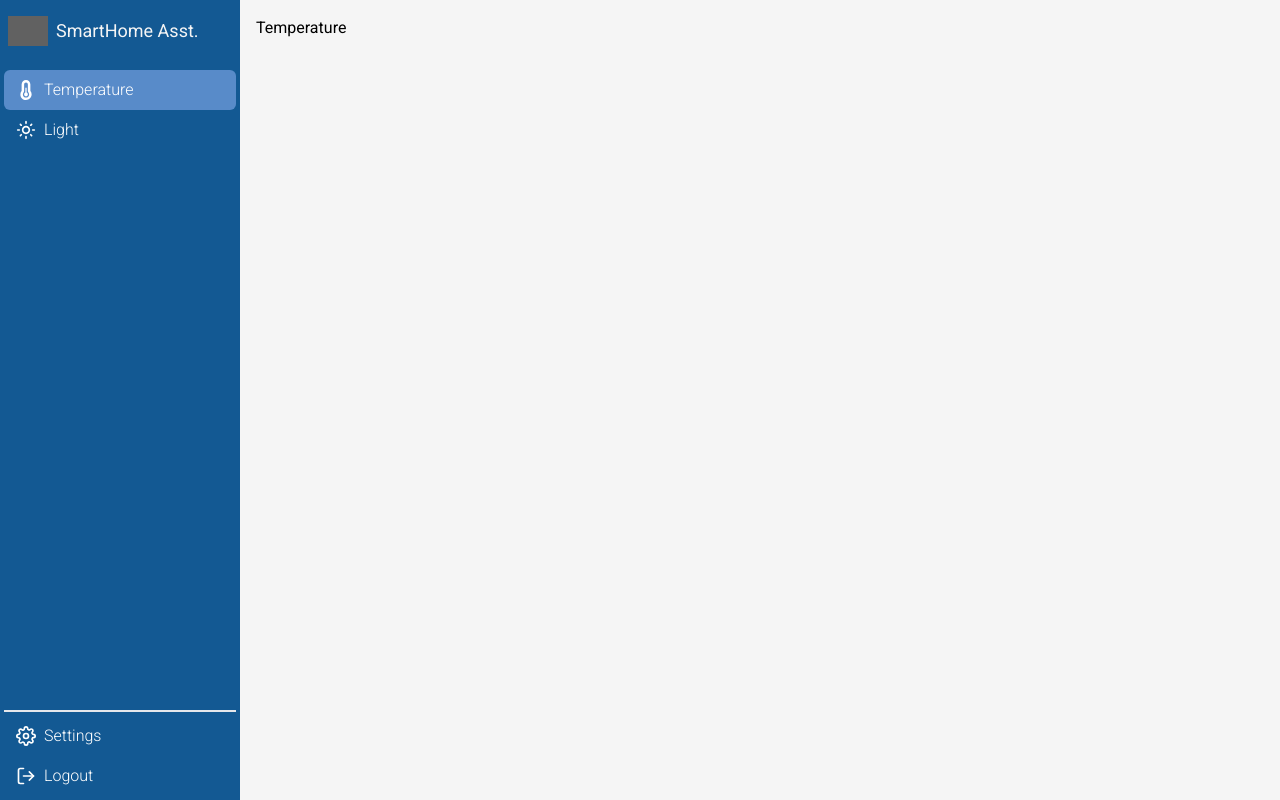
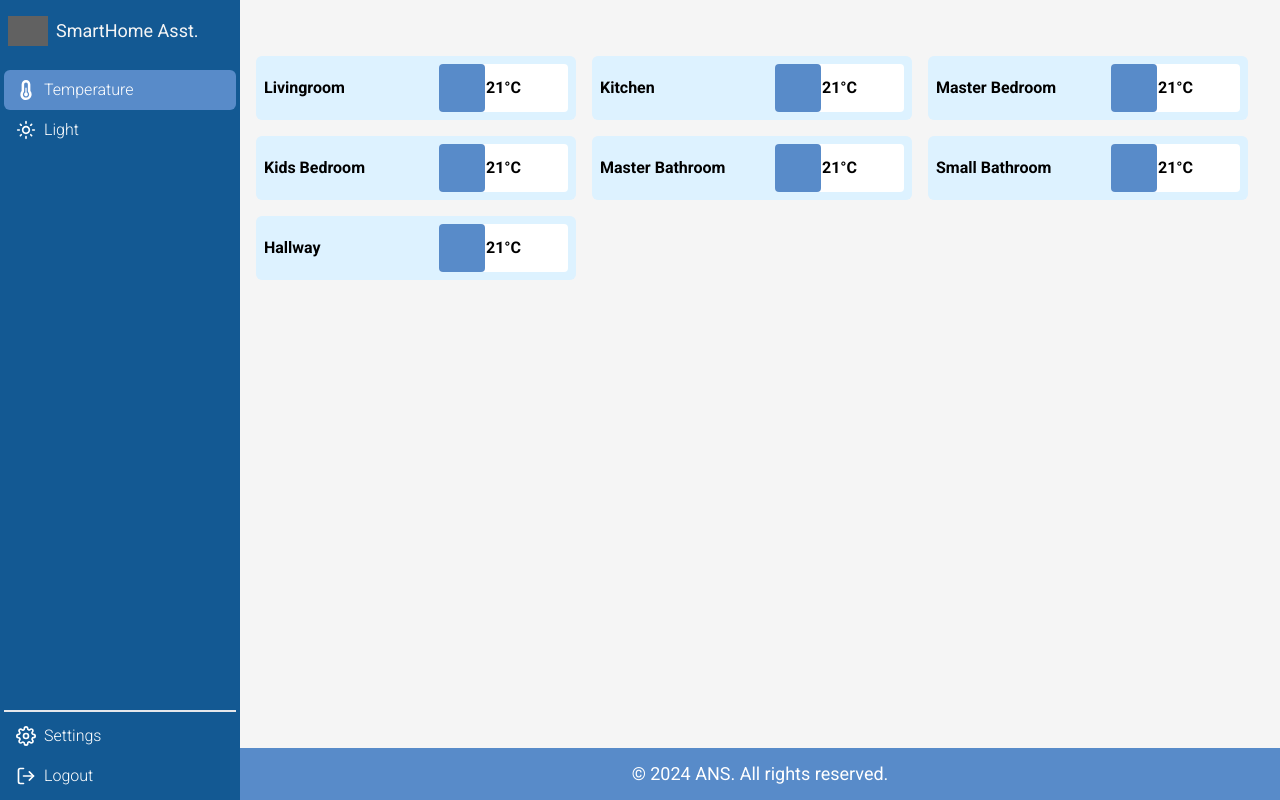
Before and after one commit to elab-development/internet-tehnologije-projekat-upravljanjepametnimokruzenjem_2020_0341, a React (Create React App) app in the folder smarthome/: page /dashboard in a window 1280 px wide. Built offline with nearby package versions, Linux system fonts and the light colour scheme; no server answers; grey boxes are pictures that could not be loaded.

Commit message:
Dodat Temperature view i Footer

```diff
--- /dev/null
+++ b/smarthome/src/components/shared/Footer.js
@@ -0,0 +1,13 @@
+import React from 'react';
+
+const Footer = () => {
+  return (
+    <div className='flex items-center justify-center bg-secondary p-3'>
+      <p className='text-white text-lg'>
+        &copy; 2024 ANS. All rights reserved.
+      </p>
+    </div>
+  );
+};
+
+export default Footer;
--- a/smarthome/src/components/views/Temperature.js
+++ b/smarthome/src/components/views/Temperature.js
@@ -1,7 +1,19 @@
 import React from 'react';
+import { useDashContext } from '../../hooks/useDashContext.hook';
+import TempChanger from '../views_subcomponents/TempChanger';
 
 const Temperature = () => {
-  return <div>Temperature</div>;
+  const { rooms } = useDashContext();
+
+  return (
+    <div className='my-10'>
+      <div className='flex flex-row flex-wrap gap-4'>
+        {rooms.map((room, idx) => (
+          <TempChanger key={idx} room={room} />
+        ))}
+      </div>
+    </div>
+  );
 };
 
 export default Temperature;
--- /dev/null
+++ b/smarthome/src/components/views_subcomponents/TempChanger.js
@@ -0,0 +1,74 @@
+import React, { useState } from 'react';
+
+import { temperatureData } from '../../utils/data';
+import { useDashContext } from '../../hooks/useDashContext.hook';
+
+const TempChanger = ({ room }) => {
+  const [currentTemp, setCurrentTemp] = useState(room.temperature);
+  const [isDragging, setIsDragging] = useState(false);
+  const { rooms, setRooms } = useDashContext();
+
+  const handleChange = (e) => {
+    setCurrentTemp(e.target.value);
+    let changedRooms = rooms;
+    changedRooms[room.id].temperature = e.target.value;
+    setRooms(changedRooms);
+  };
+
+  const handleDragStart = (e) => {
+    setIsDragging(true);
+  };
+
+  const handleDragEnd = (e) => {
+    setCurrentTemp(e.currentTarget.value);
+    let changedRooms = rooms;
+    changedRooms[room.id].temperature = e.currentTarget.value;
+    setRooms(changedRooms);
+    setIsDragging(false);
+  };
+
+  return (
+    <div className='flex justify-between items-center w-80 bg-tertiary p-2 rounded-md'>
+      <div className='flex flex-col'>
+        <h2 className='font-semibold'>{room.name}</h2>
+      </div>
+      <div className='relative bg-white flex items-center rounded'>
+        <input
+          type='range'
+          min={temperatureData.min}
+          max={temperatureData.max}
+          value={currentTemp}
+          onChange={handleChange}
+          onMouseDown={handleDragStart}
+          onMouseUp={handleDragEnd}
+          className='range-slider'
+          style={{ zIndex: isDragging ? 1 : 2 }}
+        />
+        {/* <div className='absolute h-full bg-tertiary rounded w-[70%]'></div> */}
+        <div
+          className='absolute h-full bg-secondary rounded'
+          style={{
+            width:
+              ((currentTemp - temperatureData.min) * 100) /
+                (temperatureData.max - temperatureData.min) +
+              '%',
+          }}
+        ></div>
+        <div className='absolute h-full font-semibold flex items-center justify-center rounded w-full'>
+          <span
+            className={`${currentTemp < 23 ? 'text-black' : 'text-white'} `}
+          >
+            {currentTemp}
+          </span>
+          <span
+            className={`${currentTemp < 25 ? 'text-black' : 'text-white'} `}
+          >
+            °C
+          </span>
+        </div>
+      </div>
+    </div>
+  );
+};
+
+export default TempChanger;
--- a/smarthome/src/index.css
+++ b/smarthome/src/index.css
@@ -54,7 +54,7 @@
   color: #dca11d;
 }
 
-/* Username & Settings */
+/* Username & Settings START */
 .glass {
   background: rgba(255, 255, 255, 0.55);
   border-radius: 16px;
@@ -99,3 +99,24 @@
 input[type='file'] {
   display: none;
 }
+
+
+/* Username & Settings END */
+
+/* TempChanger START */
+
+.range-slider {
+  appearance: none;
+  width: 100%;
+  height: 3rem;
+  background-color: transparent;
+}
+
+.range-slider::-webkit-slider-thumb {
+  appearance: none;
+  width: 2rem;
+  height: 3rem;
+  cursor: grab;
+}
+
+/* TempChanger END */
--- a/smarthome/src/pages/Dashboard.js
+++ b/smarthome/src/pages/Dashboard.js
@@ -5,6 +5,7 @@ import { useDashContext } from '../hooks/useDashContext.hook';
 import Sidebar from '../components/shared/Sidebar';
 import Temperature from '../components/views/Temperature';
 import Light from '../components/views/Light';
+import Footer from '../components/shared/Footer';
 
 const Dashboard = () => {
 
@@ -12,14 +13,17 @@ const Dashboard = () => {
 
   return (
     <div className='h-screen flex flex-col bg-slate-50'>
-      <div className='flex flex-row bg-neutral-100 h-screen w-screen overflow-y-scroll'>
+      <div className='flex flex-row bg-neutral-100 h-screen w-screen '>
         <div>
           <Sidebar />
         </div>
-        <div className='p-4'>
-          <div>
+        <div className=' flex flex-col justify-between'>
+          <div className='p-4 overflow-y-scroll h-full'>
             {dashboardView === 'temperature' && <Temperature />}
             {dashboardView === 'light' && <Light />}
+          </div>
+          <div>
+            <Footer />
           </div>
         </div>
       </div>
--- a/smarthome/src/utils/data.js
+++ b/smarthome/src/utils/data.js
@@ -4,41 +4,54 @@ export const roomsData = [
       name: 'Livingroom',
       light: true,
       image: 'livingroom',
+      temperature: 21,
     },
     {
       id: 1,
       name: 'Kitchen',
       light: true,
       image: 'kitchen',
+      temperature: 21,
     },
     {
       id: 2,
       name: 'Master Bedroom',
       light: true,
       image: 'masterbedroom',
+      temperature: 21,
     },
     {
       id: 3,
       name: 'Kids Bedroom',
       light: true,
       image: 'kidsbedroom',
+      temperature: 21,
     },
     {
       id: 4,
       name: 'Master Bathroom',
       light: true,
       image: 'masterbathroom',
+      temperature: 21,
     },
     {
       id: 5,
       name: 'Small Bathroom',
       light: true,
       image: 'smallbathroom',
+      temperature: 21,
     },
     {
       id: 6,
       name: 'Hallway',
       light: true,
       image: 'hallway',
+      temperature: 21,
     },
+
   ];
+
+  export const temperatureData = {
+    max: 30,
+    min: 16,
+  };
```
